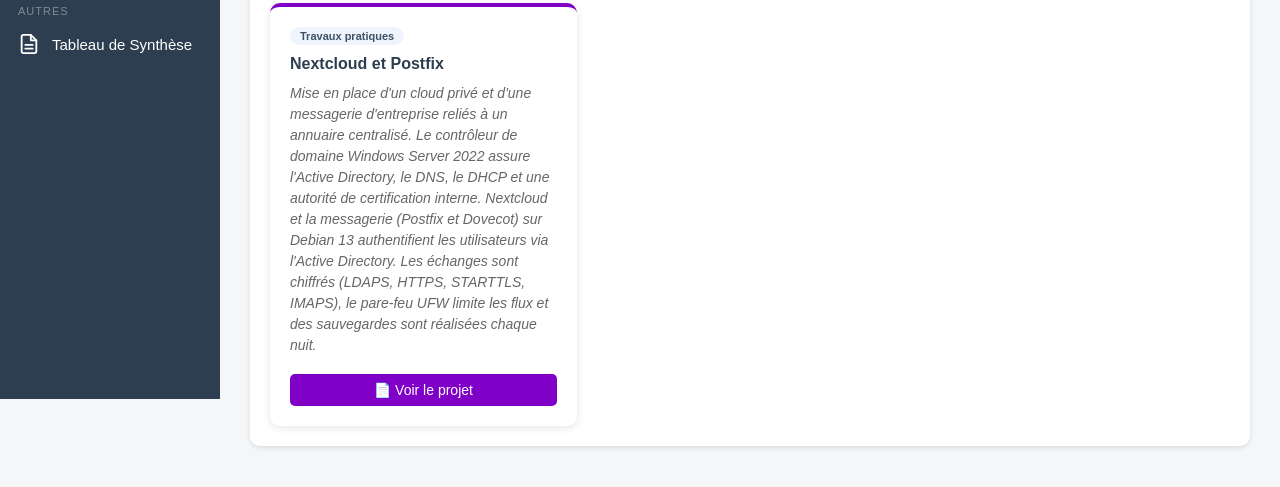
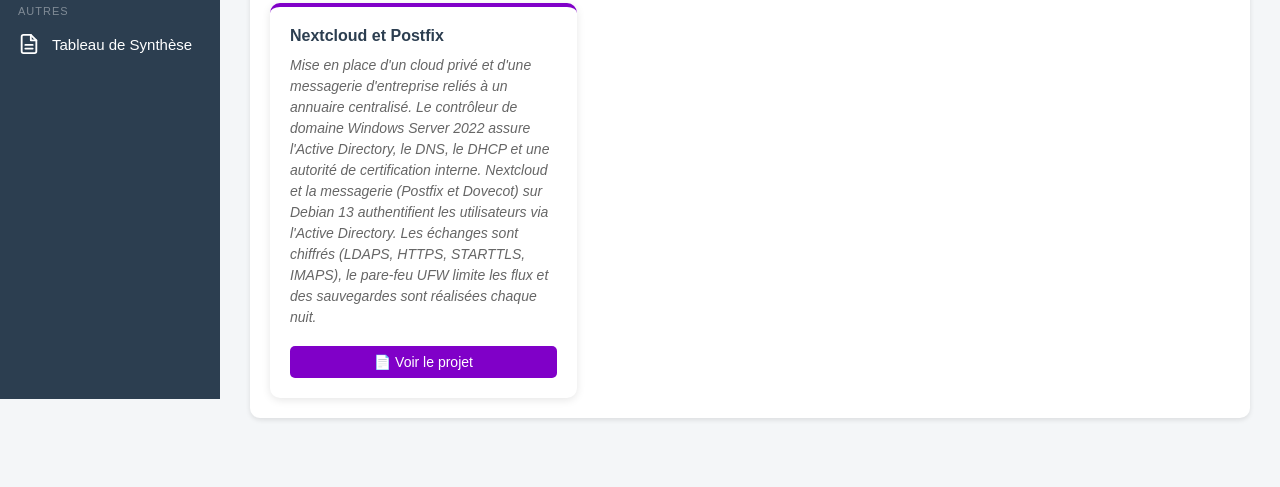
Before and after one commit to Vivifiji/cariouvirginie, a plain HTML site: page e6.html in a window 1280 px wide. Shown: the part 401-888 px from the top of the page. Drawn offline with Linux system fonts and the light colour scheme.

Commit message:
Update e6.html

```diff
--- a/e6.html
+++ b/e6.html
@@ -178,7 +178,6 @@
 
     <div class="projets-grid">
       <div class="projet-card">
-        <div class="projet-tag">Travaux pratiques</div>
         <h3>Nextcloud et Postfix</h3>
         <p>Mise en place d'un cloud privé et d'une messagerie d'entreprise reliés à un annuaire centralisé. Le contrôleur de domaine Windows Server 2022 assure l'Active Directory, le DNS, le DHCP et une autorité de certification interne. Nextcloud et la messagerie (Postfix et Dovecot) sur Debian 13 authentifient les utilisateurs via l'Active Directory. Les échanges sont chiffrés (LDAPS, HTTPS, STARTTLS, IMAPS), le pare-feu UFW limite les flux et des sauvegardes sont réalisées chaque nuit.</p>
         <a href="Projets-Professionnels/nextcloud.pdf" target="_blank" class="projet-btn">📄 Voir le projet</a>
```
